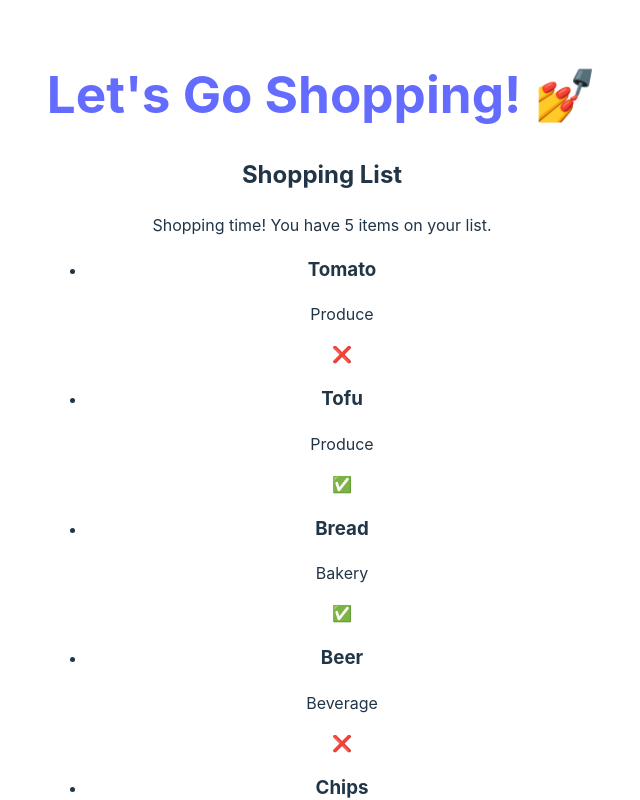
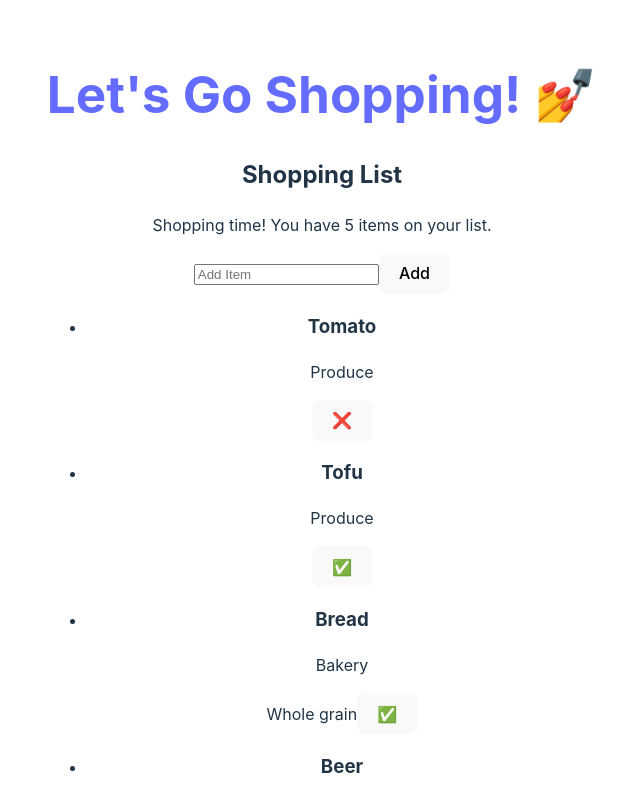
Before and after one commit to adnammit/checklist-client, a React (Vite) app: page /list in a window 1280 px wide. Shown: the top 800 px of the page, without its empty margins (318-958 px from the left). Built offline with nearby package versions, Linux system fonts and the light colour scheme.

Commit message:
add new items and mark items as done/not done

```diff
--- a/src/features/list/ShoppingItem.tsx
+++ b/src/features/list/ShoppingItem.tsx
@@ -1,41 +1,36 @@
-// import { formatCurrency } from "../../utils/helpers";
-
+import { useState } from 'react';
 import { Category } from '../../models/category';
 
 interface Props {
 	name: string;
 	category: Category;
+	notes?: string;
 	isDone: boolean;
-	// photoName: string;
-	// imageUrl: string;
-	// ingredients: string[];
-	// price: number;
 }
 
 export default function ShoppingItem({
 	name,
 	category,
-	isDone: done = false,
-	// imageUrl,
-	// ingredients,
-	// price,
+	notes,
+	isDone,
 }: Props) {
-	// const getClass = () => {
-	// 	return done ? "" : "";
-	// };
+	const [done, setDone] = useState(isDone);
+
+	const toggleDone = () => {
+		setDone(!done);
+	}
+
+	const getDoneIcon = () => {
+		return done ? '✅' : '❌';
+	}
 
 	return (
-		// <li className={`pizza ${getClass()}`}>
 		<li>
-			{/* <img src={imageUrl} alt={name} /> */}
 			<div>
 				<h3>{name}</h3>
 				<p>{category}</p>
-				<span>{ done ? '✅' : '❌' }</span>
-
-				{/* <p>{ingredients}</p> */}
-				{/* <span>{soldOut ? "SOLD OUT" : price}</span>
-				<div>{!soldOut ? <p>{formatCurrency(price)}</p> : <p>Sold out</p>}</div> */}
+				<span>{notes}</span>
+				<button onClick={toggleDone}>{getDoneIcon()}</button>
 			</div>
 		</li>
 	);
--- a/src/features/list/ShoppingList.tsx
+++ b/src/features/list/ShoppingList.tsx
@@ -1,19 +1,25 @@
+// import { useEffect } from "react";
 import { useLoaderData } from "react-router-dom";
-// import { getPizzas } from "../../services/pizza";
 import Item from "../../models/shoppingItem";
 import ShoppingItem from "./ShoppingItem";
-// import { MenuItemDto } from "./menu";
+import { useState } from 'react';
 
 export default function ShoppingList() {
-	// const pizzas = getPizzas();
+	const [newItemName, setNewItemName] = useState('');
+	const items = useLoaderData() as Item[];
+	console.log('loader items ',items);
 
-	const items = useLoaderData() as Item[];
-	console.log(items);
-	// const pizzas = menu?.pizzas ?? [];
-	// console.log(menu);
+	const addItem = () => {
+		items.push({
+			name: newItemName,
+			category: 'Other',
+			isDone: false,
+		});
+		setNewItemName('');
+	}
 
 	return (
-		<main className="menu">
+		<main>
 			<h2>Shopping List</h2>
 			{items.length > 0 ? (
 				<>
@@ -21,17 +27,23 @@ export default function ShoppingList() {
 						Shopping time! You have {items.length} items on your list.
 					</p>
 
+
+					{/* TODO: hitting enter in input calls addItem as well */}
+					<input
+						type="text"
+						placeholder="Add Item"
+						value={newItemName}
+						onChange={(e) => setNewItemName(e.target.value)}
+					/>
+					<button type="button" onClick={addItem}>Add</button>
+
 					<ul>
 						{items.map((item) => (
 							<ShoppingItem
 								name={item.name}
 								category={item.category}
+								notes={item.notes}
 								isDone={item.isDone}
-								// imageUrl={item.imageUrl}
-								// photoName={item.photoName}
-								// ingredients={item.ingredients}
-								// price={item.unitPrice}
-								// key={item.name}
 							/>
 						))}
 					</ul>
--- a/src/models/category.ts
+++ b/src/models/category.ts
@@ -9,5 +9,6 @@ export type Category =
 	| 'Breakfast'
 	| 'Bakery'
 	| 'Sauces'
-	| 'Nuts and Grains';
+	| 'Nuts and Grains'
+	| 'Other'; // TODO or undefined?
 	// | string; // custom strings
--- a/src/models/shoppingItem.ts
+++ b/src/models/shoppingItem.ts
@@ -2,7 +2,9 @@ import { Category } from './category';
 
 export default interface Item {
 	name: string,
+	notes?: string,
 	// TODO: make category a computed property of customCategory || systemCategory
+	// is uncategorized == 'Other' or undefined?
 	category: Category,
 	customCategory?: string,
 	isDone: boolean
--- a/src/services/shoppingAPI.ts
+++ b/src/services/shoppingAPI.ts
@@ -25,6 +25,7 @@ export async function getShopping() {
 			id: '3',
 			name: 'Bread',
 			category: 'Bakery',
+			notes: 'Whole grain',
 			isDone: true,
 		},
 		{
@@ -37,6 +38,7 @@ export async function getShopping() {
 			id: '5',
 			name: 'Chips',
 			category: 'Snacks',
+			notes: `Don't get the healthy kind, they taste like cardboard`,
 			isDone: true,
 		},
 	];
```
Also changed, not shown: src/App.tsx (+0 -26 lines), src/services/router.tsx (+0 -21 lines), 1 other file (tests, documents, lock files or other folders).
